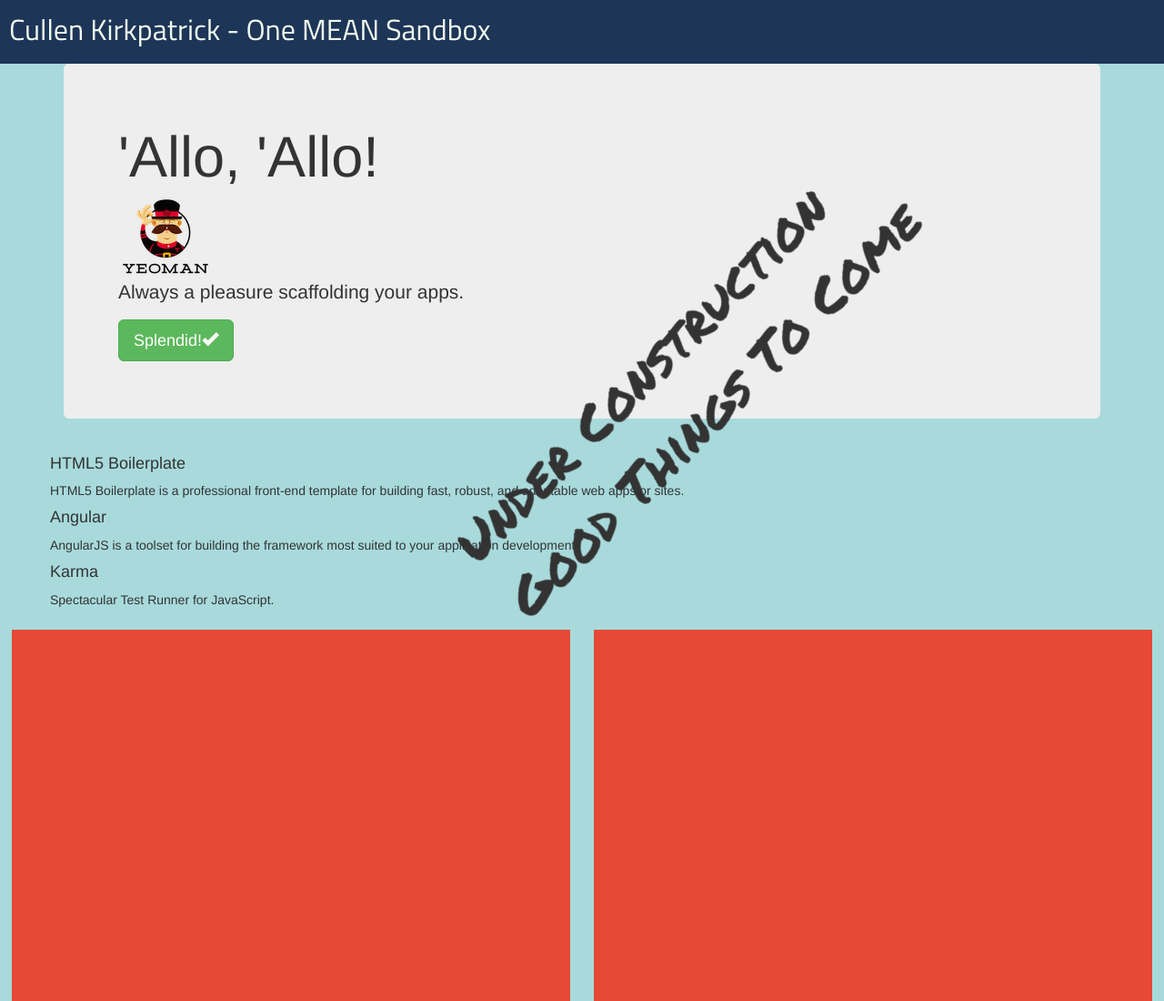
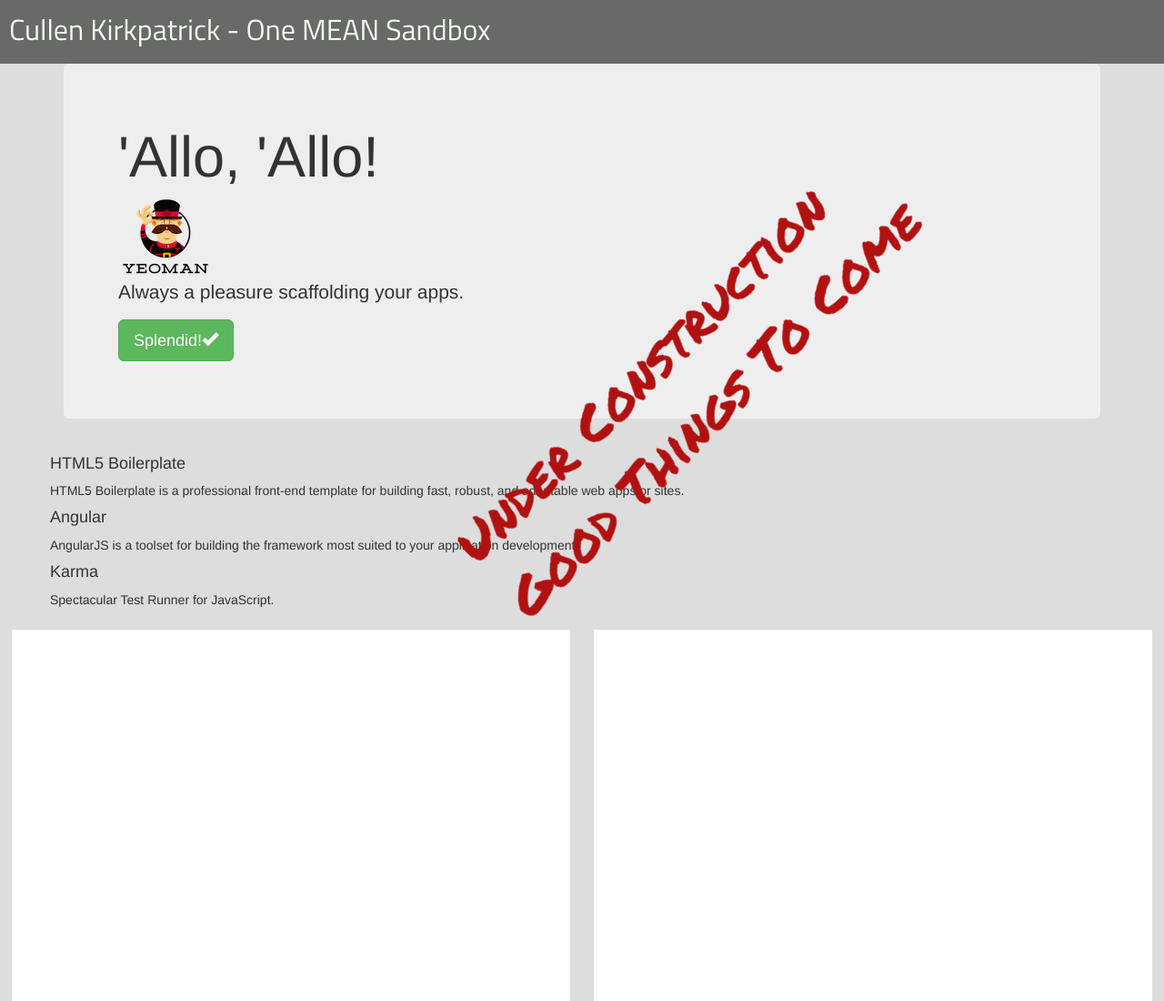
Before and after one commit to cjk101812/CKApp, a website: page Angular/app/index.html in a window 1280 px wide. Shown: the top 1100 px of the page at 91% size. Drawn offline with nearby package versions, Linux system fonts and the light colour scheme; some packages are replaced by stand-ins of ours; files that its build step writes are made by us from their sources.

Commit message:
Created color palette and favicon, changed some styling

```diff
--- a/Angular/app/index.html
+++ b/Angular/app/index.html
@@ -8,6 +8,7 @@
     <!-- Place favicon.ico and apple-touch-icon.png in the root directory -->
     <!-- build:css(.) styles/vendor.css -->
     <!-- bower:css -->
+    <link rel="icon" type="image/png" href="images/icon.ico">
     <link rel="stylesheet" href="bower_components/bootstrap/dist/css/bootstrap.css" type="text/css"/>
     <link href='https://fonts.googleapis.com/css?family=Titillium+Web' rel='stylesheet' type='text/css'>
     <link href='https://fonts.googleapis.com/css?family=Permanent+Marker' rel='stylesheet' type='text/css'>
--- a/Angular/app/styles/main.css
+++ b/Angular/app/styles/main.css
@@ -1,10 +1,11 @@
 body{
   margin: 0;
-  background-color: #A8DADC;
+  background-color: #DDDDDD;
 }
 
 .construction {
 	font-family: 'Permanent Marker', sans-serif;
+	color: #B11111;
 	position: fixed;
 	top: 42%;
 	left: 35%;
@@ -16,7 +17,7 @@
   width: 100%;
   height: 70px;
   top:0px;
-  background-color: #1D3557;
+  background-color: #696969;
 }
 
 .banner-content {
@@ -31,14 +32,14 @@
 	width: 48%;
 	height: 650px;
 	float: left;
-	background-color: #E64936;
+	background-color: #FFFFFF;
 }
 
 .rightcol {
 	margin: 1%;
 	width: 48%;
 	height: 650px;
-	background-color: #E64936;
+	background-color: #FFFFFF;
 	display: block;
 	float: right;
 }
@@ -48,6 +49,6 @@
 	margin-right: 1%;
 	width: 98%;
 	height: 190px;
-	background-color: #457B9D;
+	background-color: #FFFFFF;
 	display: inline-block;
 }
```
Also changed, not shown: Angular/app/images/icon.ico (added), Angular/app/images/palette.JPG (added).
